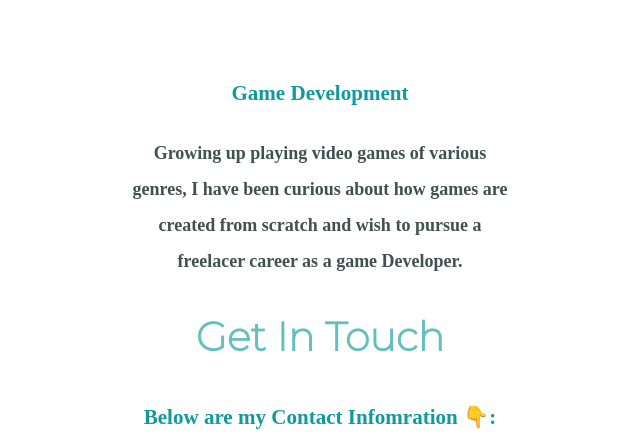
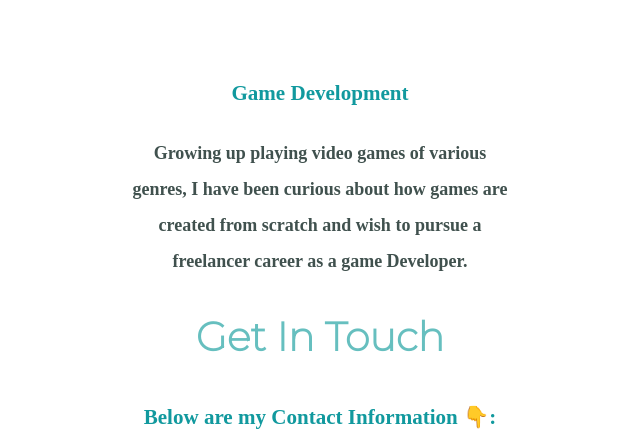
Before and after one commit to JackedCo/Personal1, a plain HTML site: page index.html in a window 1280 px wide. Shown: the part 2580-3028 px from the top of the page, 320-960 px from the left. Drawn offline with Linux system fonts and the light colour scheme.

Commit message:
Update index.html

```diff
--- a/index.html
+++ b/index.html
@@ -36,14 +36,14 @@
       <div class="second-skill">
         <img class="Game" src="game-development.png" alt="Game Development">
         <h3 class="title">Game Development</h3>
-        <p class = "subtitle">Growing up playing video games of various genres, I have been curious about how games are created from scratch and wish to pursue a freelacer
+        <p class = "subtitle">Growing up playing video games of various genres, I have been curious about how games are created from scratch and wish to pursue a freelancer
            career as a game Developer. </p>
       </div>
     </div>
 
     <div class="contact-me">
       <h2>Get In Touch</h2>
-      <h3>Below are my Contact Infomration 👇:</h3>
+      <h3>Below are my Contact Information 👇:</h3>
       <p>Cell Phone: 631-949-6664</p>
       <a class="btn" href="mailto:dasa50196@gmail.com">CONTACT ME</a>
     </div>
```
